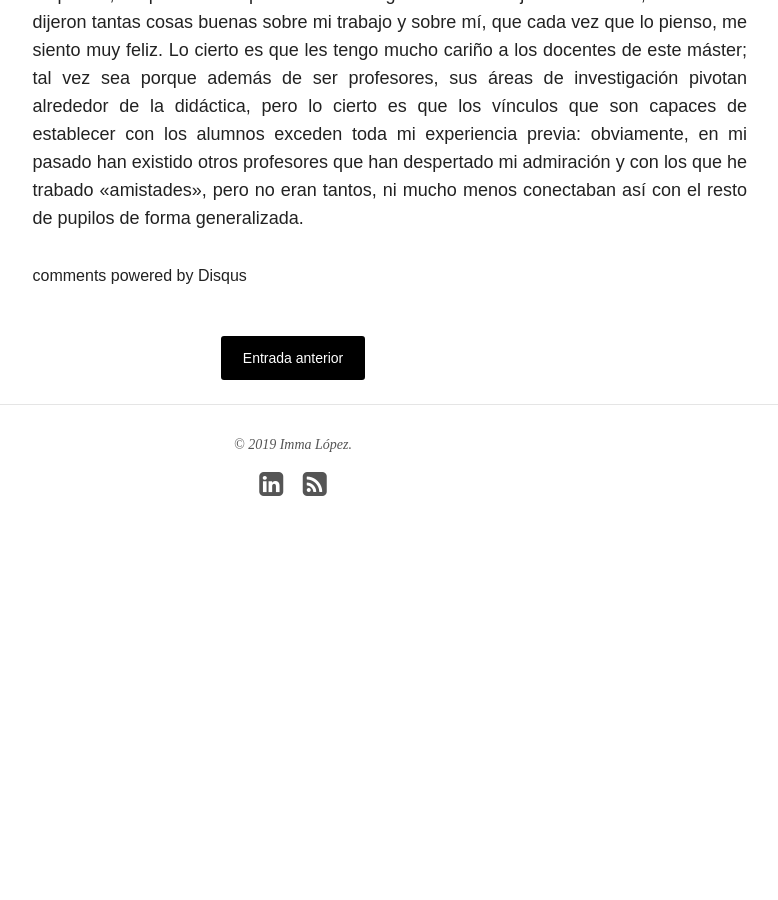
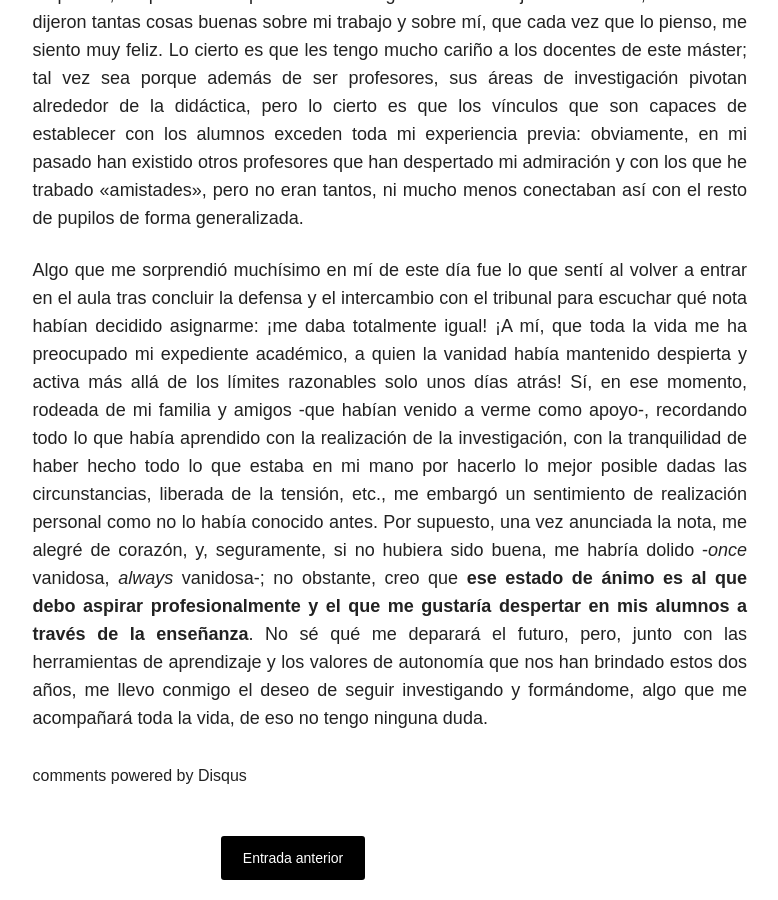
Before and after one commit to immalopez/immalopez.github.io, a Jekyll site: the page built from _posts/blog/2019-07-15-fluidez-oral-tfm.md, in a window 1280 px wide and 900 px high, scrolled down 6016 px. Shown: the whole window, without its empty margins (347-1125 px from the left). Built offline with Jekyll 4.4.1, drawn with Linux system fonts in a browser that asks for light colours; nearby versions of some CDN libraries; comment, search, counter and statistics services are not loaded; before the commit the page ends 6612 px from its top, so only the background shows below that.

Commit message:
Update 2019-07-15-fluidez-oral-tfm.md

```diff
--- a/_posts/blog/2019-07-15-fluidez-oral-tfm.md
+++ b/_posts/blog/2019-07-15-fluidez-oral-tfm.md
@@ -40,3 +40,5 @@ Recuerdo que la última semana antes de la entrega del trabajo escrito fue inten
 ![Caja y bigotes](/images/Screen Shot 2019-07-15 at 17.38.34.png)
 
 Logré, pues, entregar la memoria a tiempo y llegó después el día de la defensa. Estaba nerviosísima y apenas dormí una hora ultimando los detalles finales de la presentación. Sobre todo me torturaba el miedo de saber que la parte cualitativa del trabajo no era para tirar cohetes, puesto que muchas veces se limitaba a una mera descripción de lo acontecido; y, efectivamente, bastantes comentarios a este respecto surgieron del tribunal -a los que, con la tensión acumulada, el cansancio y el reconocimiento de dichas flaquezas, respondí disculpándome con lágrimas en los ojos-. Con todo, también se dijeron tantas cosas buenas sobre mi trabajo y sobre mí, que cada vez que lo pienso, me siento muy feliz. Lo cierto es que les tengo mucho cariño a los docentes de este máster; tal vez sea porque además de ser profesores, sus áreas de investigación pivotan alrededor de la didáctica, pero lo cierto es que los vínculos que son capaces de establecer con los alumnos exceden toda mi experiencia previa: obviamente, en mi pasado han existido otros profesores que han despertado mi admiración y con los que he trabado «amistades», pero no eran tantos, ni mucho menos conectaban así con el resto de pupilos de forma generalizada.
+
+Algo que me sorprendió muchísimo en mí de este día fue lo que sentí al volver a entrar en el aula tras concluir la defensa y el intercambio con el tribunal para escuchar qué nota habían decidido asignarme: ¡me daba totalmente igual! ¡A mí, que toda la vida me ha preocupado mi expediente académico, a quien la vanidad había mantenido despierta y activa más allá de los límites razonables solo unos días atrás! Sí, en ese momento, rodeada de mi familia y amigos -que habían venido a verme como apoyo-, recordando todo lo que había aprendido con la realización de la investigación, con la tranquilidad de haber hecho todo lo que estaba en mi mano por hacerlo lo mejor posible dadas las circunstancias, liberada de la tensión, etc., me embargó un sentimiento de realización personal como no lo había conocido antes. Por supuesto, una vez anunciada la nota, me alegré de corazón, y, seguramente, si no hubiera sido buena, me habría dolido -_once_ vanidosa, _always_ vanidosa-; no obstante, creo que **ese estado de ánimo es al que debo aspirar profesionalmente y el que me gustaría despertar en mis alumnos a través de la enseñanza**. No sé qué me deparará el futuro, pero, junto con las herramientas de aprendizaje y los valores de autonomía que nos han brindado estos dos años, me llevo conmigo el deseo de seguir investigando y formándome, algo que me acompañará toda la vida, de eso no tengo ninguna duda.
```
